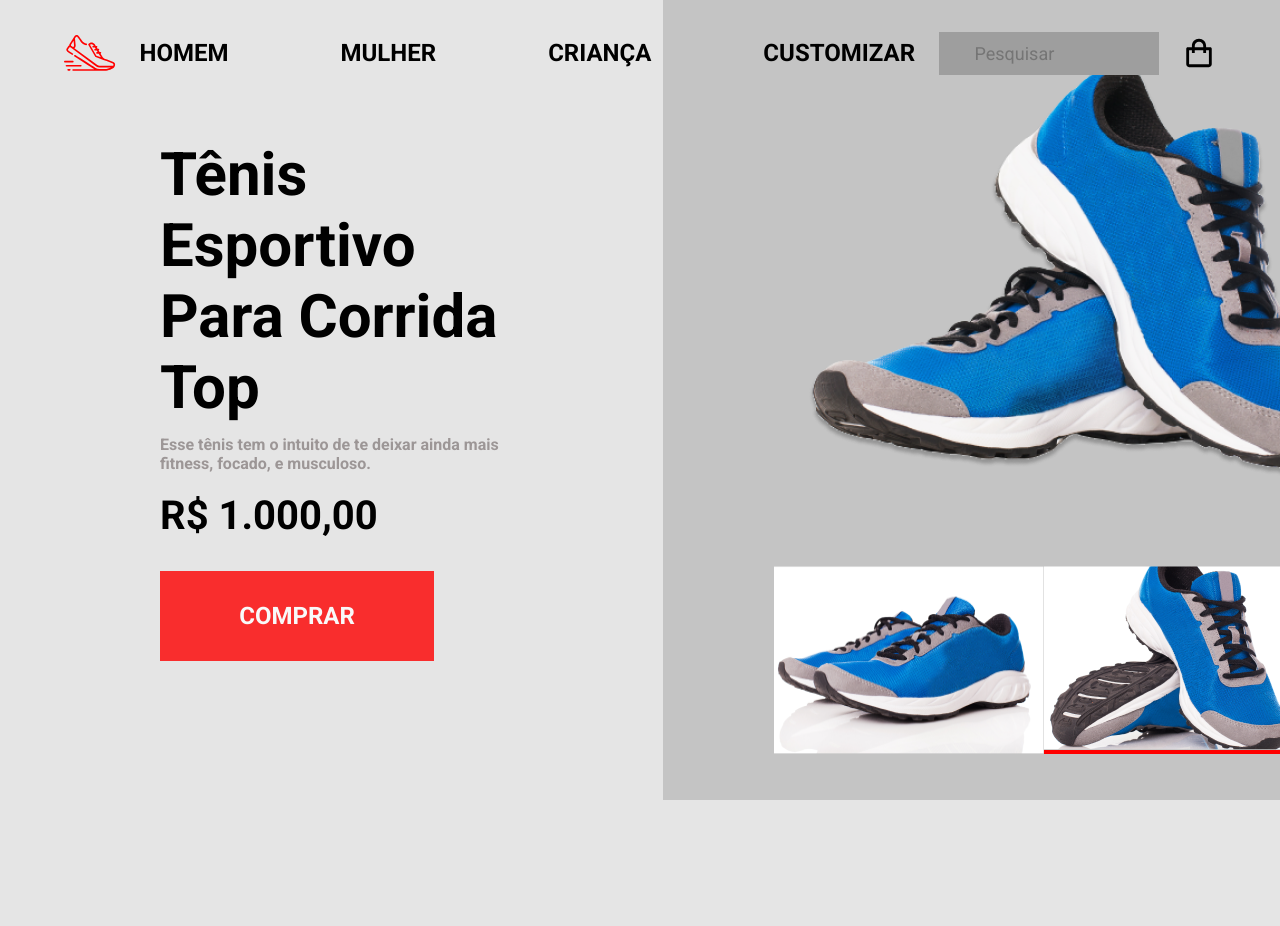
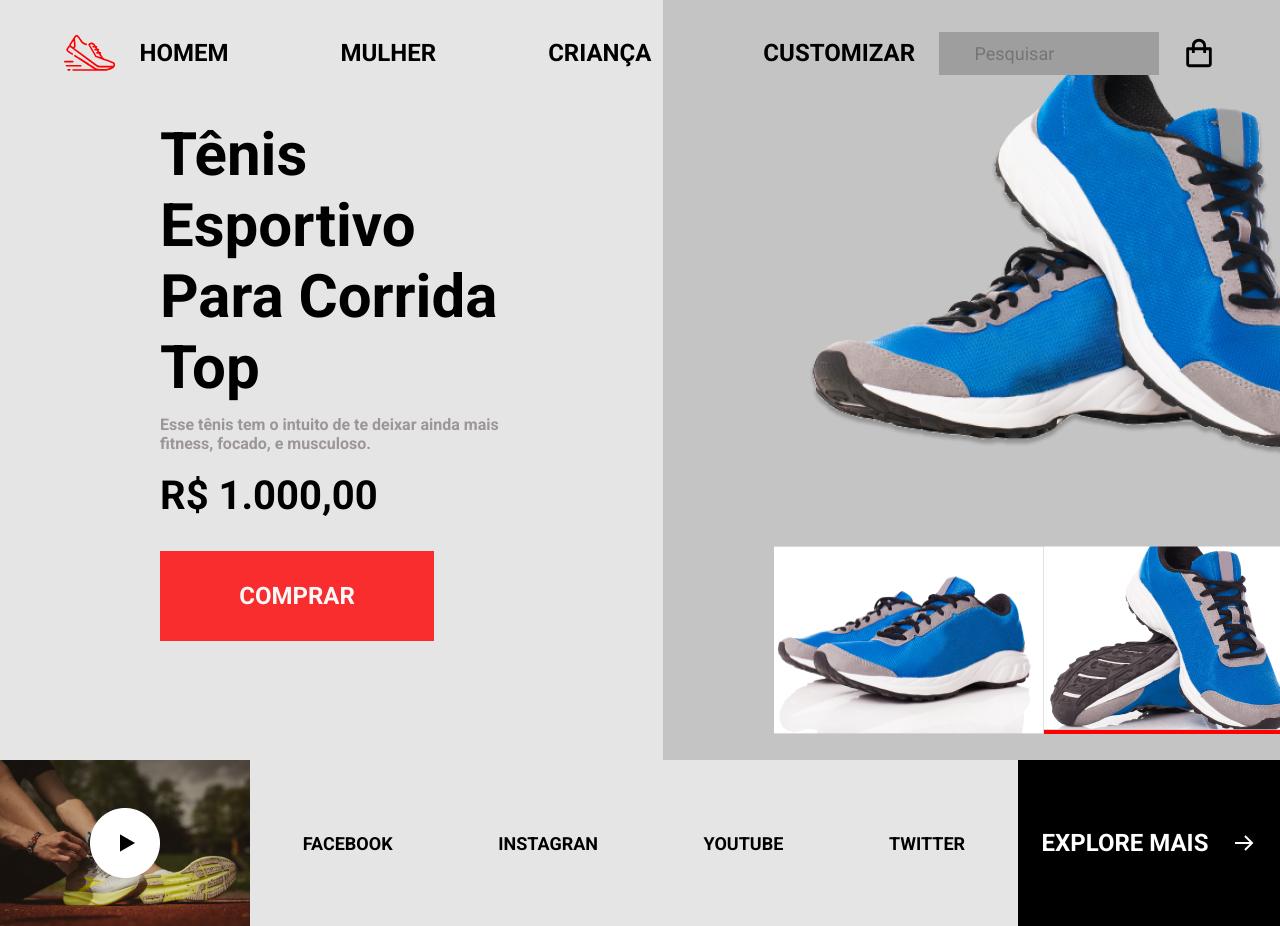
Before and after one commit to lucasmelosilva/rocketshoes, a React (Vite) app: page / in a window 1280 px wide. Shown: the top 926 px of the page. Before the commit the page ends 800 px from the top, so only its background shows below. Built offline with nearby package versions, Linux system fonts and the light colour scheme; grey boxes are pictures that could not be loaded.

Commit message:
add footer e estilizacao

```diff
--- a/src/App.css
+++ b/src/App.css
@@ -46,7 +46,8 @@ li:hover {
 .content {
   display: flex;
   align-items: center;
-  height: 100vh;
+  height: 95vh;
+  width: 100vw;
 }
 
 aside {
@@ -102,6 +103,8 @@ strong {
   opacity: 1;
 }
 
+/* Main */
+
 main {
   display: flex;
   flex-direction: column;
@@ -133,3 +136,39 @@ main {
 .content-gallery img:nth-child(2) {
   border-bottom: #ff0000 solid 0.3em;
 }
+
+/* Footer */
+
+footer {
+  display: flex;
+  width: 100%;
+  justify-content: space-between;
+}
+
+footer > div {
+  width: 100%;
+  display: flex;
+  align-items: center;
+  justify-content: space-around;
+  align-self: stretch;
+}
+
+footer > div > span {
+  font-size: 18px;
+  font-weight: bold;
+  text-transform: uppercase;
+}
+
+footer > button {
+  border: none;
+  background-color: #000;
+  color: #fff;
+  text-transform: uppercase;
+  font-size: 24px;
+  font-weight: bold;
+  width: 437px;
+  display: flex;
+  justify-content: center;
+  align-items: center;
+  gap: 1em;
+}
--- a/src/App.jsx
+++ b/src/App.jsx
@@ -45,6 +45,22 @@ function App() {
           </div>
         </main>
       </div>
+
+      <footer>
+        <img src="./assets/img-video.png" alt="" />
+
+        <div>
+          <span>Facebook</span>
+          <span>Instagran</span>
+          <span>Youtube</span>
+          <span>Twitter</span>
+        </div>
+
+        <button>
+          Explore mais
+          <img src="./assets/icon-arrow.svg" alt="" />
+        </button>
+      </footer>
     </div>
   )
 }
```
